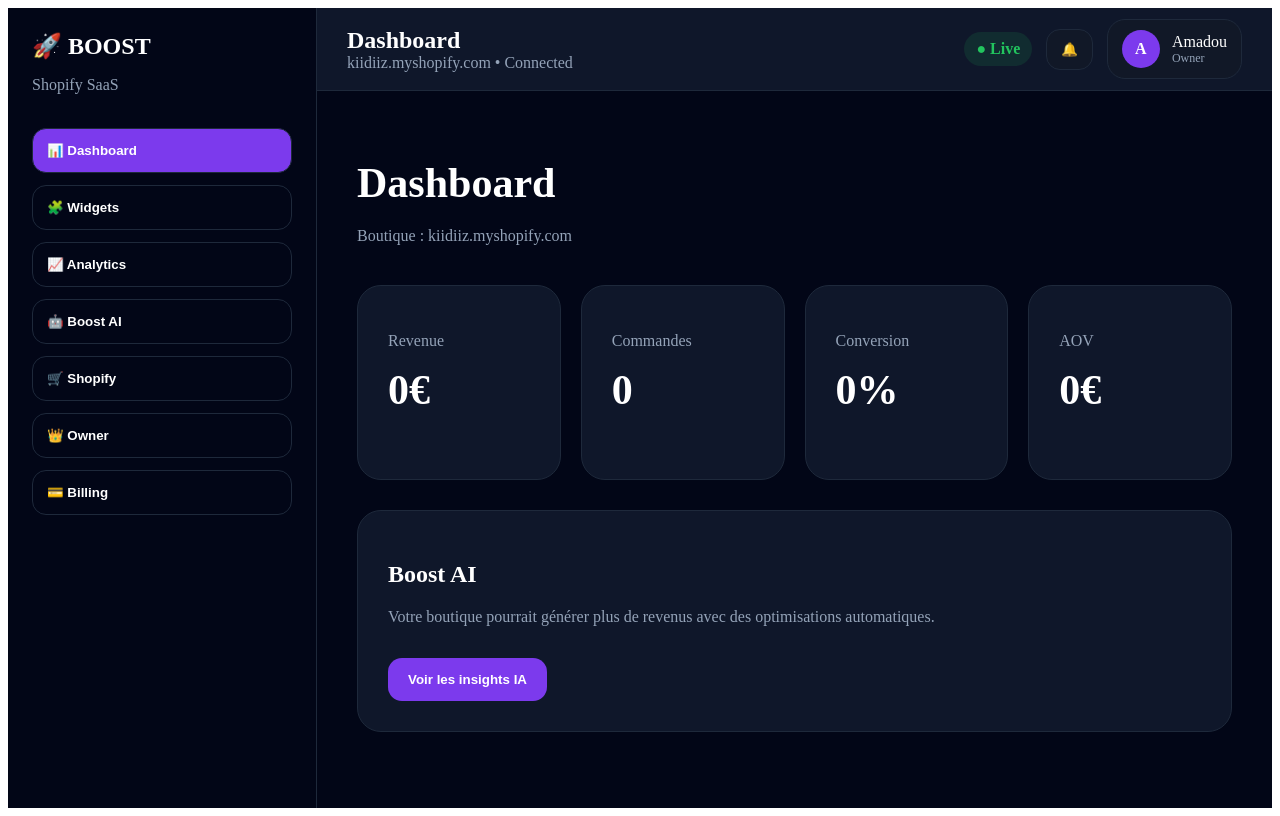
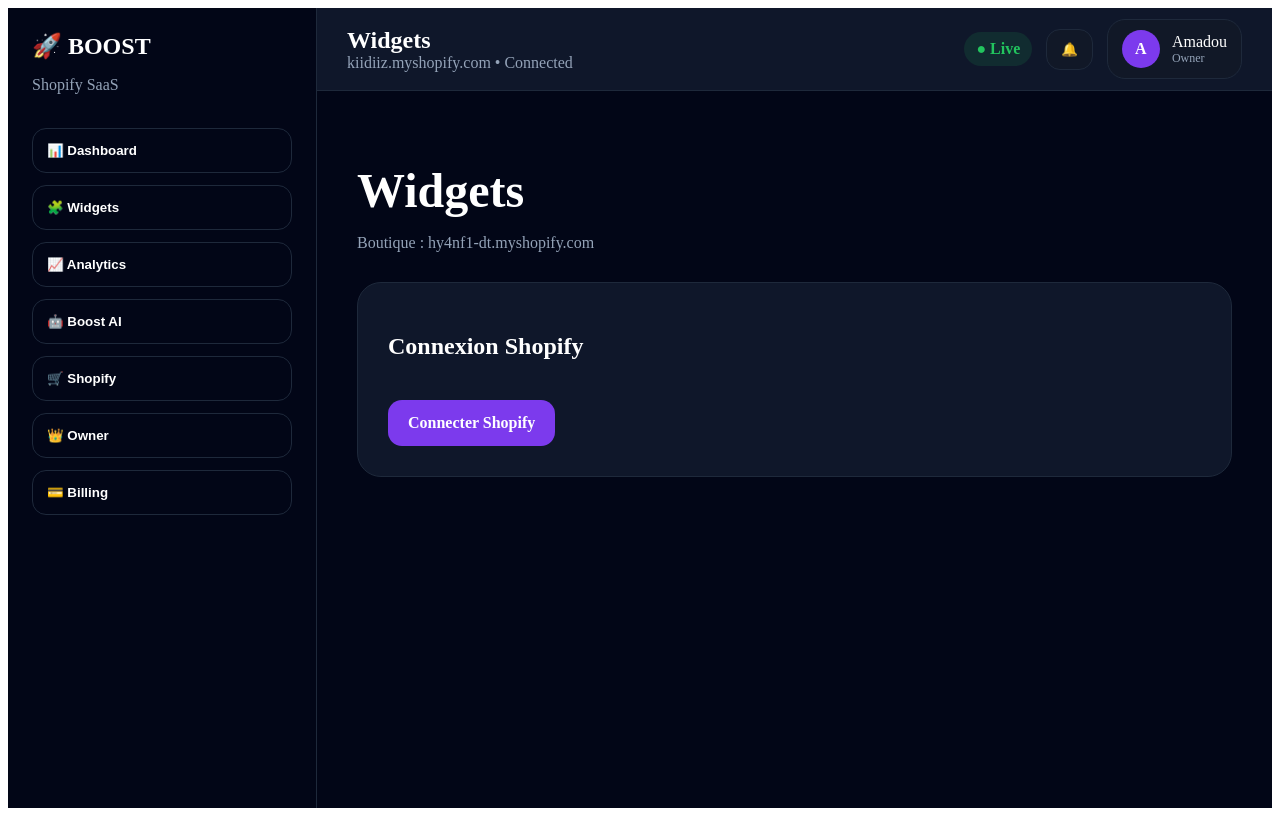
Before and after one commit to Amba91/Boost-App, a Next.js app: page /dashboard in a window 1280 px wide. Built offline with nearby package versions, Linux system fonts and the light colour scheme; no server answers.

Commit message:
Update page.tsx

```diff
--- a/app/dashboard/page.tsx
+++ b/app/dashboard/page.tsx
@@ -1,278 +1,36 @@
 "use client"
 
-import { useEffect, useState } from "react"
 import Sidebar from "../components/Sidebar"
 import Topbar from "../components/Topbar"
 
-type StoreData = {
-  shop?: string
-  revenue?: string
-  orders?: number
-  conversion?: string
-  aov?: string
-  connected?: boolean
-}
-
-export default function DashboardPage() {
-  const [store, setStore] = useState<StoreData | null>(null)
-  const [page, setPage] = useState("dashboard")
-
-  const [widgets, setWidgets] = useState({
-    stickyCart: true,
-    salesPopup: true,
-    wishlist: true,
-    reviews: true,
-    orderTracking: true,
-  })
-
-  useEffect(() => {
-    fetch("/api/shopify/store")
-      .then((res) => res.json())
-      .then((data) => setStore(data))
-      .catch(() => setStore({ connected: false }))
-  }, [])
-
-  function toggleWidget(key: keyof typeof widgets) {
-    setWidgets((prev) => ({
-      ...prev,
-      [key]: !prev[key],
-    }))
-  }
-
-  async function installStickyCart() {
-    try {
-      const res = await fetch("/api/shopify/inject-widget", {
-        method: "POST",
-      })
-
-      const data = await res.json()
-
-      if (data.success) {
-        alert("✅ Sticky Cart installé sur Shopify")
-      } else {
-        alert("❌ Erreur installation widget")
-      }
-    } catch (error) {
-      alert("❌ Impossible d’installer le widget")
-    }
-  }
-
+export default function WidgetsPage() {
   return (
     <main style={styles.app}>
-      <Sidebar page={page} setPage={setPage} />
+      <Sidebar />
 
       <div style={styles.main}>
-        <Topbar title={getPageTitle(page)} />
+        <Topbar title="Widgets" />
 
         <div style={styles.content}>
-          {page === "dashboard" && (
-            <>
-              <h1 style={styles.title}>Dashboard</h1>
+          <h1 style={styles.title}>Widgets</h1>
 
           <p style={styles.subtitle}>
-                Boutique : {store?.shop || "kiidiiz.myshopify.com"}
+            Boutique : hy4nf1-dt.myshopify.com
           </p>
 
-              <div style={styles.grid}>
-                <Card title="Revenue" value={store?.revenue || "0€"} />
-                <Card title="Commandes" value={String(store?.orders || 0)} />
-                <Card title="Conversion" value={store?.conversion || "0%"} />
-                <Card title="AOV" value={store?.aov || "0€"} />
-              </div>
-
           <div style={styles.panel}>
-                <h2>Boost AI</h2>
-
-                <p style={styles.muted}>
-                  Votre boutique pourrait générer plus de revenus avec des optimisations automatiques.
-                </p>
-
-                <button
-                  style={styles.buttonAsButton}
-                  onClick={() => setPage("boost-ai")}
-                >
-                  Voir les insights IA
-                </button>
-              </div>
-            </>
-          )}
-
-          {page === "widgets" && (
-            <Panel title="Widgets Shopify">
-              <WidgetRow
-                title="Sticky Add To Cart"
-                active={widgets.stickyCart}
-                onClick={() => toggleWidget("stickyCart")}
-              />
-
-              <button
-                style={styles.buttonAsButton}
-                onClick={installStickyCart}
-              >
-                Installer Sticky Cart
-              </button>
-
-              <WidgetRow
-                title="Sales Popups"
-                active={widgets.salesPopup}
-                onClick={() => toggleWidget("salesPopup")}
-              />
-
-              <WidgetRow
-                title="Wishlist"
-                active={widgets.wishlist}
-                onClick={() => toggleWidget("wishlist")}
-              />
-
-              <WidgetRow
-                title="Reviews"
-                active={widgets.reviews}
-                onClick={() => toggleWidget("reviews")}
-              />
-
-              <WidgetRow
-                title="Order Tracking"
-                active={widgets.orderTracking}
-                onClick={() => toggleWidget("orderTracking")}
-              />
-            </Panel>
-          )}
-
-          {page === "analytics" && (
-            <Panel title="Analytics">
-              <div style={styles.grid}>
-                <Card title="Revenue" value={store?.revenue || "0€"} />
-                <Card title="Commandes" value={String(store?.orders || 0)} />
-                <Card title="Conversion" value={store?.conversion || "0%"} />
-                <Card title="Panier moyen" value={store?.aov || "0€"} />
-              </div>
-            </Panel>
-          )}
-
-          {page === "boost-ai" && (
-            <Panel title="Boost AI">
-              <p style={styles.muted}>
-                Analyse IA de votre boutique Kiidiiz.
-              </p>
-
-              <div style={styles.aiBox}>
-                <h3>Recommandation IA</h3>
-
-                <p>
-                  Activez les widgets Sticky Add To Cart, Sales Popups et Reviews pour améliorer la conversion.
-                </p>
-              </div>
-
-              <button style={styles.buttonAsButton}>
-                Générer une nouvelle recommandation
-              </button>
-            </Panel>
-          )}
-
-          {page === "shopify-connect" && (
-            <Panel title="Shopify Connect">
-              <p style={styles.muted}>
-                Statut : {store?.connected ? "✅ Connecté" : "❌ Non connecté"}
-              </p>
+            <h2>Connexion Shopify</h2>
 
             <a
-                href="/api/auth/shopify?shop=kiidiiz.myshopify.com"
+              href="/api/shopify/install?shop=hy4nf1-dt.myshopify.com"
               style={styles.button}
             >
               Connecter Shopify
             </a>
-            </Panel>
-          )}
-
-          {page === "billing" && (
-            <Panel title="Billing">
-              <p style={styles.muted}>
-                Plan actuel : Lifetime Access Kiidiiz
-              </p>
-
-              <button style={styles.greenButton}>
-                Préparer l’abonnement Premium
-              </button>
-            </Panel>
-          )}
-
-          {page === "settings" && (
-            <Panel title="Settings">
-              <p style={styles.muted}>
-                Paramètres de l’application Boost.
-              </p>
-            </Panel>
-          )}
+          </div>
         </div>
       </div>
     </main>
-  )
-}
-
-function getPageTitle(page: string) {
-  const titles: Record<string, string> = {
-    dashboard: "Dashboard",
-    widgets: "Widgets",
-    analytics: "Analytics",
-    "boost-ai": "Boost AI",
-    "shopify-connect": "Shopify Connect",
-    billing: "Billing",
-    settings: "Settings",
-  }
-
-  return titles[page] || "Dashboard"
-}
-
-function Card({
-  title,
-  value,
-}: {
-  title: string
-  value: string
-}) {
-  return (
-    <div style={styles.card}>
-      <p style={styles.muted}>{title}</p>
-      <h2 style={styles.value}>{value}</h2>
-    </div>
-  )
-}
-
-function Panel({
-  title,
-  children,
-}: {
-  title: string
-  children: React.ReactNode
-}) {
-  return (
-    <div style={styles.panel}>
-      <h1 style={styles.title}>{title}</h1>
-      {children}
-    </div>
-  )
-}
-
-function WidgetRow({
-  title,
-  active,
-  onClick,
-}: {
-  title: string
-  active: boolean
-  onClick: () => void
-}) {
-  return (
-    <div style={styles.widgetRow}>
-      <span>{title}</span>
-
-      <button
-        style={active ? styles.greenButton : styles.secondaryButton}
-        onClick={onClick}
-      >
-        {active ? "Actif" : "Inactif"}
-      </button>
-    </div>
   )
 }
 
@@ -293,101 +51,32 @@ const styles: Record<string, React.CSSProperties> = {
   },
 
   title: {
-    fontSize: "42px",
+    fontSize: "48px",
     fontWeight: "bold",
-    marginBottom: "20px",
+    marginBottom: "10px",
   },
 
   subtitle: {
     color: "#94a3b8",
-    marginBottom: "40px",
+    marginBottom: "30px",
   },
 
-  grid: {
-    display: "grid",
-    gridTemplateColumns: "repeat(4, 1fr)",
-    gap: "20px",
-  },
-
-  card: {
+  panel: {
     background: "#0f172a",
     padding: "30px",
     borderRadius: "24px",
     border: "1px solid #1e293b",
-  },
-
-  muted: {
-    color: "#94a3b8",
-  },
-
-  value: {
-    fontSize: "42px",
-    marginTop: "10px",
-  },
-
-  panel: {
-    marginTop: "30px",
-    background: "#0f172a",
-    padding: "30px",
-    borderRadius: "24px",
-    border: "1px solid #1e293b",
+    marginTop: "20px",
   },
 
   button: {
-    marginTop: "16px",
+    display: "inline-block",
+    marginTop: "20px",
     background: "#7c3aed",
     color: "white",
     padding: "14px 20px",
     borderRadius: "14px",
     textDecoration: "none",
     fontWeight: "bold",
-    display: "inline-block",
-  },
-
-  buttonAsButton: {
-    marginTop: "16px",
-    background: "#7c3aed",
-    color: "white",
-    border: "none",
-    padding: "14px 20px",
-    borderRadius: "14px",
-    fontWeight: "bold",
-    cursor: "pointer",
-  },
-
-  secondaryButton: {
-    background: "#334155",
-    color: "white",
-    border: "none",
-    padding: "10px 16px",
-    borderRadius: "12px",
-    fontWeight: "bold",
-    cursor: "pointer",
-  },
-
-  greenButton: {
-    background: "#22c55e",
-    color: "black",
-    border: "none",
-    padding: "10px 16px",
-    borderRadius: "12px",
-    fontWeight: "bold",
-    cursor: "pointer",
-  },
-
-  widgetRow: {
-    display: "flex",
-    justifyContent: "space-between",
-    alignItems: "center",
-    borderBottom: "1px solid #1e293b",
-    padding: "18px 0",
-  },
-
-  aiBox: {
-    background: "#020617",
-    border: "1px solid #1e293b",
-    padding: "24px",
-    borderRadius: "20px",
-    marginTop: "20px",
   },
 }
```
Lines whose indentation alone changed are shown as unchanged.
